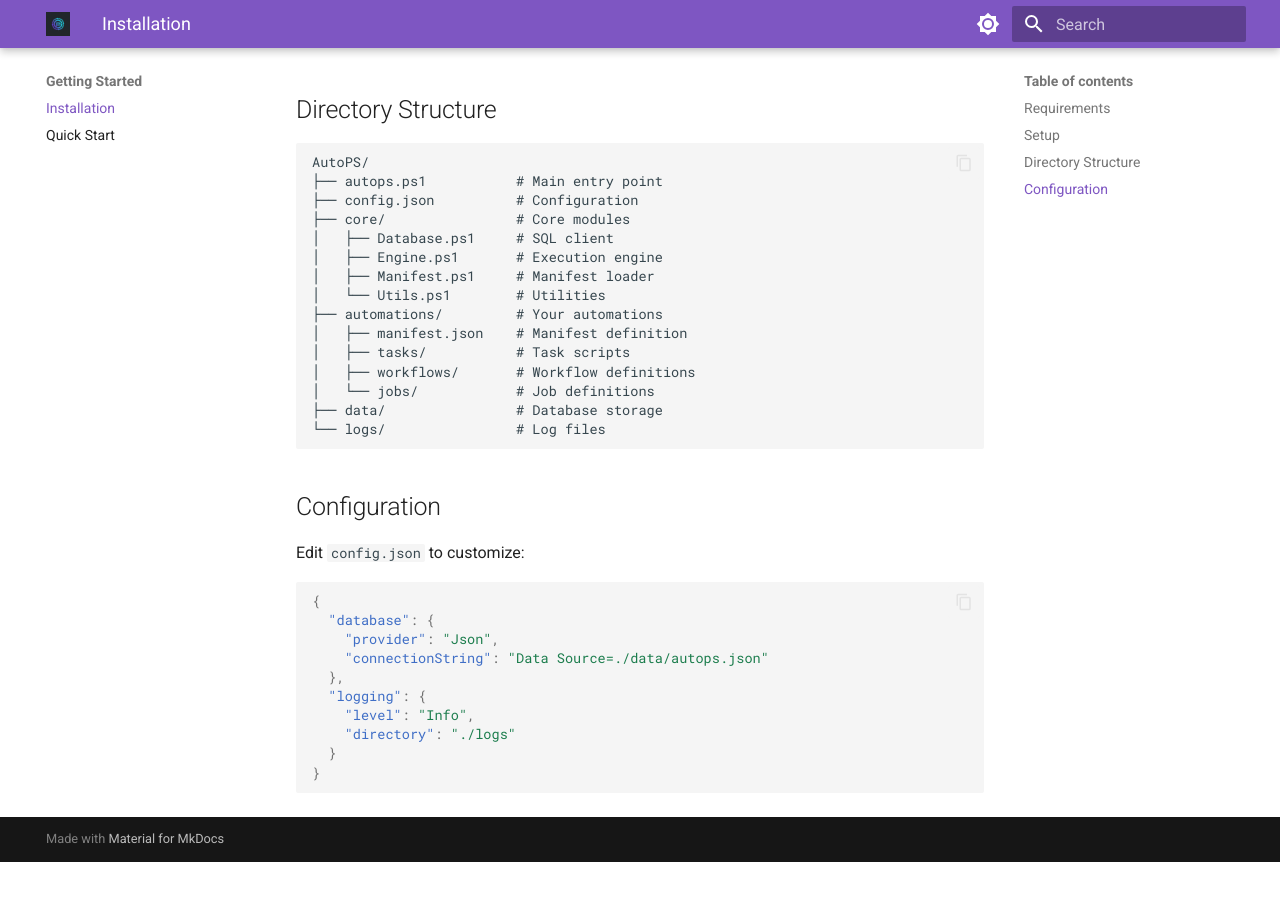
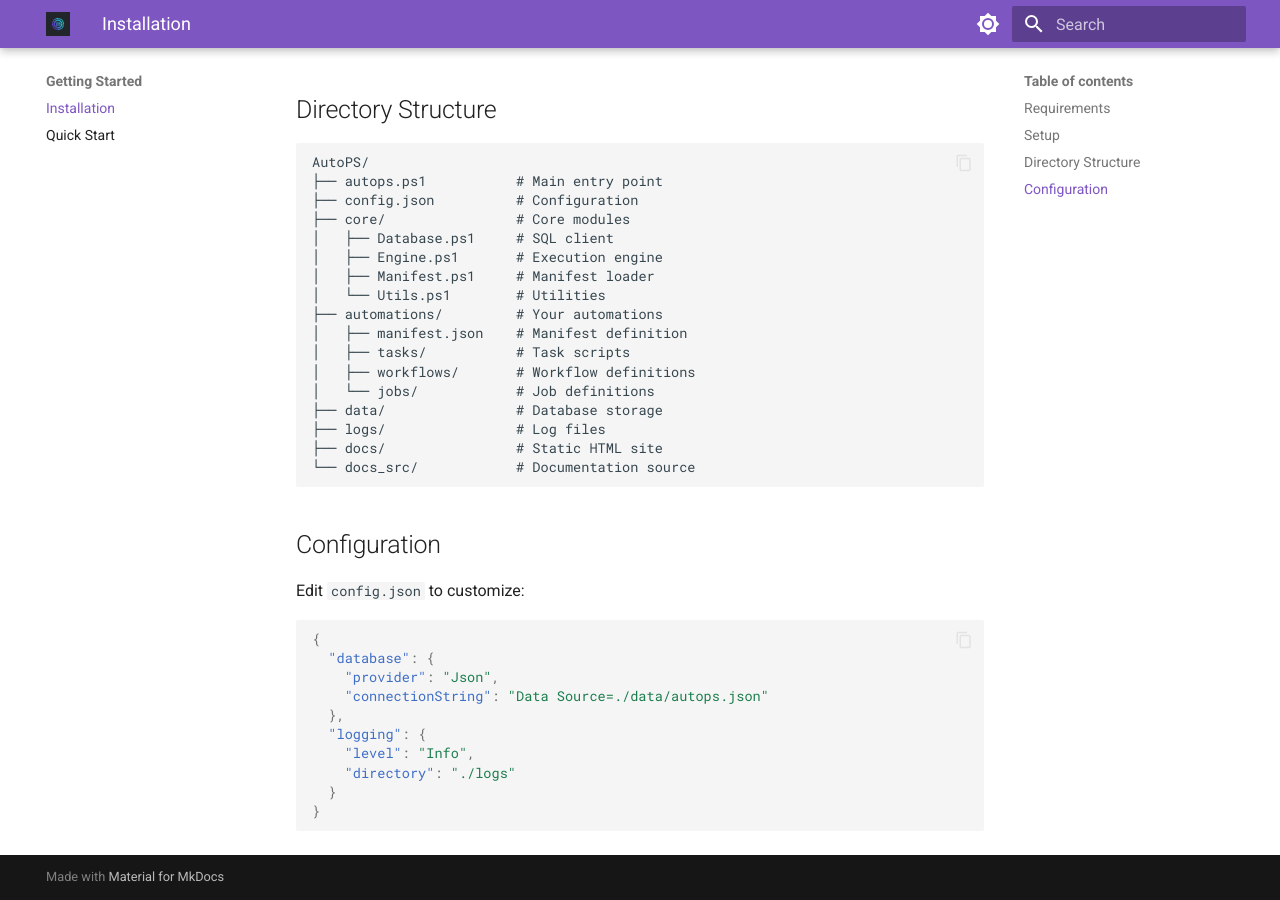
Before and after one commit to jaycode-tech/AutoPS, an MkDocs documentation site: the page built from docs_src/src/getting-started/installation.md, in a window 1280 px wide and 900 px high, scrolled down 633 px. Built offline with MkDocs 1.6.1 and Material for MkDocs 9.7.7, drawn with Linux system fonts in a browser that asks for light colours; before the commit the page ends 1495 px from its top, so only the background shows below that.

Commit message:
Update docs directory structure in Installation guide

````diff
--- a/docs/getting-started/installation.html
+++ b/docs/getting-started/installation.html
@@ -1324,7 +1324,9 @@
 <a id="__codelineno-2-12" name="__codelineno-2-12" href="#__codelineno-2-12"></a>│   ├── workflows/       # Workflow definitions
 <a id="__codelineno-2-13" name="__codelineno-2-13" href="#__codelineno-2-13"></a>│   └── jobs/            # Job definitions
 <a id="__codelineno-2-14" name="__codelineno-2-14" href="#__codelineno-2-14"></a>├── data/                # Database storage
-<a id="__codelineno-2-15" name="__codelineno-2-15" href="#__codelineno-2-15"></a>└── logs/                # Log files
+<a id="__codelineno-2-15" name="__codelineno-2-15" href="#__codelineno-2-15"></a>├── logs/                # Log files
+<a id="__codelineno-2-16" name="__codelineno-2-16" href="#__codelineno-2-16"></a>├── docs/                # Static HTML site
+<a id="__codelineno-2-17" name="__codelineno-2-17" href="#__codelineno-2-17"></a>└── docs_src/            # Documentation source
 </code></pre></div>
 <h2 id="configuration">Configuration</h2>
 <p>Edit <code>config.json</code> to customize:</p>
--- a/docs_src/src/getting-started/installation.md
+++ b/docs_src/src/getting-started/installation.md
@@ -37,7 +37,9 @@ AutoPS/
 │   ├── workflows/       # Workflow definitions
 │   └── jobs/            # Job definitions
 ├── data/                # Database storage
-└── logs/                # Log files
+├── logs/                # Log files
+├── docs/                # Static HTML site
+└── docs_src/            # Documentation source
 ```
 
 ## Configuration
````
Also changed, not shown: docs/search/search_index.json (+1 -1 lines).
